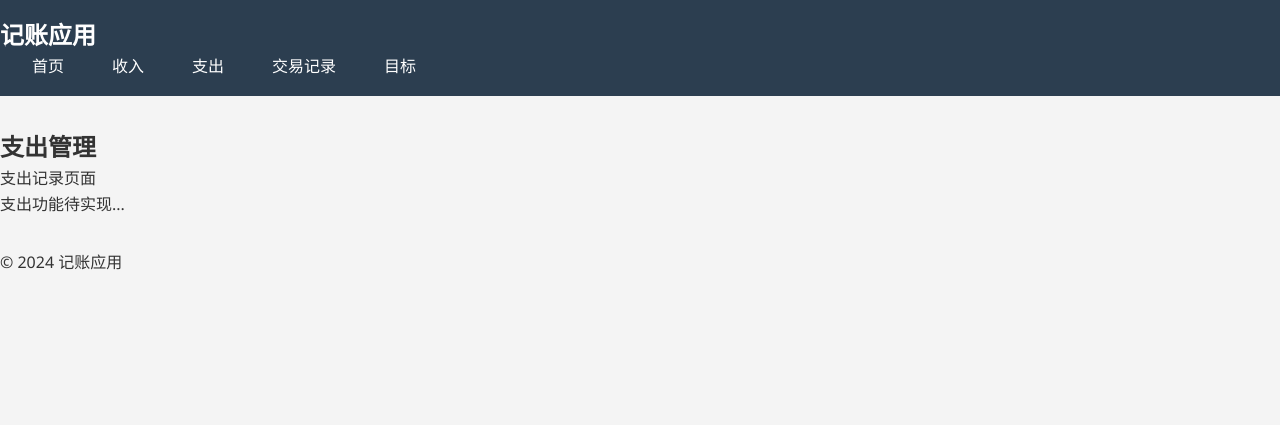
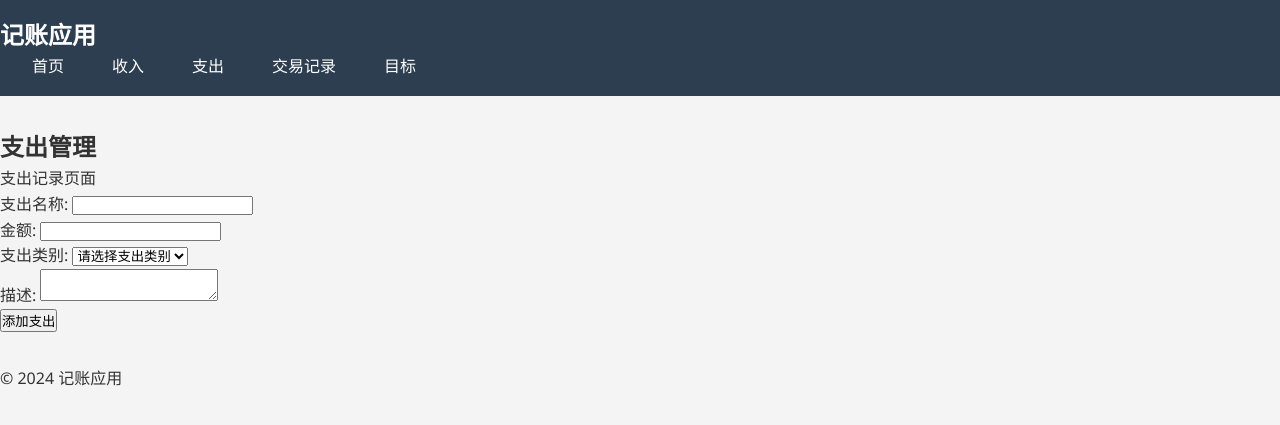
Before and after one commit to KKTIME2024/AS-1, a Flask app: page /expenditures in a window 1280 px wide. Shown: the top 425 px of the page. Run offline with Flask 3, Linux system fonts and the light colour scheme.

Commit message:
feat(验证): 添加收入和支出的金额验证逻辑
- 在模型层添加数据库级别的检查约束确保金额大于0
- 在路由中添加服务器端金额验证和错误提示
- 在模板中添加客户端表单验证和flash消息显示
- 为所有文件添加作者注释

```diff
--- a/budget_tracker/app.py
+++ b/budget_tracker/app.py
@@ -1,3 +1,4 @@
+# @author:JK
 from flask import Flask, render_template, redirect, url_for, jsonify, request, flash
 from flask_sqlalchemy import SQLAlchemy
 
--- a/budget_tracker/routes.py
+++ b/budget_tracker/routes.py
@@ -1,3 +1,4 @@
+# @author:JK
 from flask import render_template, redirect, url_for, request, flash
 import sys
 import os
@@ -26,11 +27,23 @@ def register_routes(app, db):
             # 在应用上下文中导入模型
             from models import Income
             name = request.form['name']
-            amount = float(request.form['amount'])
+
+            # 服务器端数据验证
+            try:
+                amount = float(request.form['amount'])
+                # 验证金额必须大于0
+                if amount <= 0:
+                    flash('错误：收入金额必须大于0！', 'error')
+                    return redirect(url_for('incomes'))
+            except ValueError:
+                flash('错误：请输入有效的金额数值！', 'error')
+                return redirect(url_for('incomes'))
+
             description = request.form.get('description', '')
             new_income = Income(name=name, amount=amount, description=description)
             db.session.add(new_income)
             db.session.commit()
+            flash('收入添加成功！', 'success')
         return redirect(url_for('incomes'))
 
     # 支出管理页面路由
@@ -45,12 +58,24 @@ def register_routes(app, db):
             # 在应用上下文中导入模型
             from models import Expense
             name = request.form['name']
-            amount = float(request.form['amount'])
+
+            # 服务器端数据验证
+            try:
+                amount = float(request.form['amount'])
+                # 验证金额必须大于0
+                if amount <= 0:
+                    flash('错误：支出金额必须大于0！', 'error')
+                    return redirect(url_for('expenditures'))
+            except ValueError:
+                flash('错误：请输入有效的金额数值！', 'error')
+                return redirect(url_for('expenditures'))
+
             description = request.form.get('description', '')
             category = request.form.get('category', '')
             new_expenditure = Expense(name=name, amount=amount, description=description, category=category)
             db.session.add(new_expenditure)
             db.session.commit()
+            flash('支出添加成功！', 'success')
         return redirect(url_for('expenditures'))
 
     # 目标页面路由
--- a/budget_tracker/templates/base.html
+++ b/budget_tracker/templates/base.html
@@ -1,3 +1,4 @@
+<!-- @author:JK -->
 <!--首页-->
 <!DOCTYPE html>
 <html lang="zh-CN">
--- a/budget_tracker/templates/expenditures.html
+++ b/budget_tracker/templates/expenditures.html
@@ -1,4 +1,4 @@
-<!--expenditures-->
+<!-- @author:JK --><!--expenditures-->
 {% extends "base.html" %}
 
 {% block title %}支出{% endblock %}
@@ -9,6 +9,62 @@
     <p>支出记录页面</p>
 </div>
 <div class="content">
-    <p>支出功能待实现...</p>
+    <!-- 显示flash消息 -->
+    {% with messages = get_flashed_messages(with_categories=true) %}
+        {% if messages %}
+            {% for category, message in messages %}
+                <div class="flash-{{ category }}">
+                    {{ message }}
+                </div>
+            {% endfor %}
+        {% endif %}
+    {% endwith %}
+
+    <form action="{{ url_for('add_expenditure') }}" method="POST" onsubmit="return validateExpenseForm();">
+        <label for="name">支出名称:</label>
+        <input type="text" id="name" name="name" required>
+        <br>
+        <label for="amount">金额:</label>
+        <!-- 添加min属性确保金额大于0，添加step="0.01"允许小数 -->
+        <input type="number" id="amount" name="amount" step="0.01" min="0.01" required>
+        <br>
+        <label for="category">支出类别:</label>
+        <select id="category" name="category">
+            <option value="">请选择支出类别</option>
+            <option value="food">食品</option>
+            <option value="transport">交通</option>
+            <option value="entertainment">娱乐</option>
+            <option value="medical">医疗</option>
+            <option value="education">教育</option>
+            <option value="shopping">购物</option>
+            <option value="other">其他</option>
+        </select>
+        <br>
+        <label for="description">描述:</label>
+        <textarea id="description" name="description"></textarea>
+        <br>
+        <button type="submit">添加支出</button>
+    </form>
+
+    <script>
+        // 客户端表单验证
+        function validateExpenseForm() {
+            const amount = document.getElementById('amount').value;
+
+            // 检查是否为有效数字
+            if (isNaN(amount) || amount === '') {
+                alert('请输入有效的金额数值！');
+                return false;
+            }
+
+            // 检查金额是否大于0
+            if (parseFloat(amount) <= 0) {
+                alert('错误：支出金额必须大于0！');
+                return false;
+            }
+
+            return true;
+        }
+    </script>
 </div>
 {% endblock %}
--- a/budget_tracker/templates/goal.html
+++ b/budget_tracker/templates/goal.html
@@ -1,3 +1,4 @@
+<!-- @author:JK -->
 <!--goal-->
 {% extends "base.html" %}
 
--- a/budget_tracker/templates/index.html
+++ b/budget_tracker/templates/index.html
@@ -1,4 +1,5 @@
-<!--index-->
+<!-- @author:JK -->
+ <!--index-->
 {% extends "base.html" %}
 
 {% block title %}首页{% endblock %}
--- a/budget_tracker/templates/transaction.html
+++ b/budget_tracker/templates/transaction.html
@@ -1,3 +1,4 @@
+<!-- @author:JK -->
 {% extends "base.html" %}
 
  {% block title %}交易记录{% endblock %}
```
Also changed, not shown: budget_tracker/models.py (+11 -0 lines), budget_tracker/templates/incomes.html (+36 -3 lines), budget_tracker/instance/budget_tracker.db.
